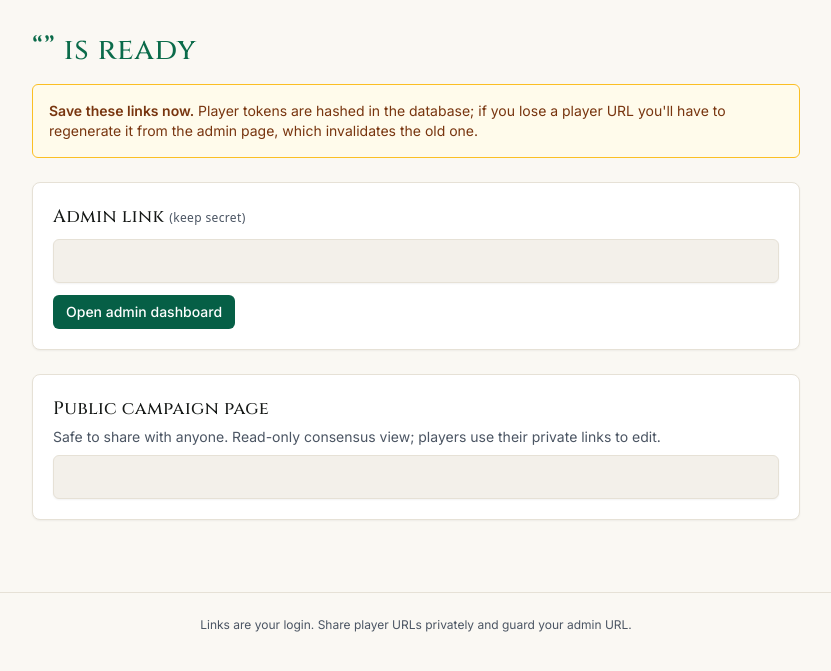
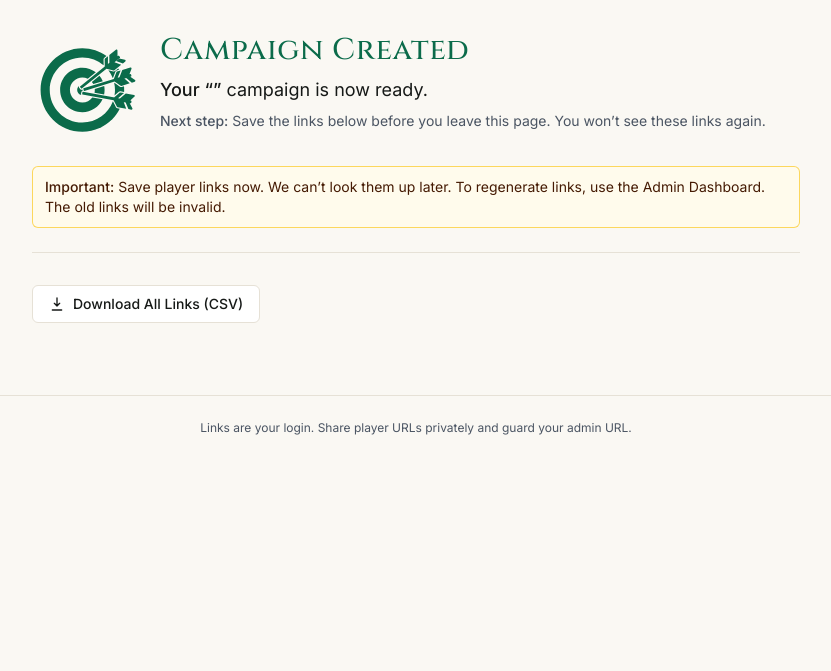
Before and after one commit to cayla/whendoweroll, a FastAPI app: template templates/created.html in a window 1280 px wide. Shown: the part 77-748 px from the top of the page, without its empty margins (224-1055 px from the left). Run offline with FastAPI, Linux system fonts and the light colour scheme; the template is opened without the code that fills it, so the values that code supplies are empty; parts of the project's set-up code (start-up, migrations or seed data) failed here and were passed over; some libraries are stand-ins or nearby versions; some web fonts are replaced.

Commit message:
Improve the Created page and optimized SVGs for smaller file size

```diff
--- a/static/css/app.css
+++ b/static/css/app.css
@@ -800,3 +800,20 @@ select.form-field::-ms-expand,
     outline-offset: 2px;
   }
 }
+
+/* Created campaign page: confirmation toast above copy button */
+.created-copy-toast {
+  opacity: 0;
+  visibility: hidden;
+  transform: translate(-50%, 6px);
+  transition:
+    opacity 0.18s ease,
+    transform 0.18s ease,
+    visibility 0.18s ease;
+}
+
+.created-copy-toast.is-visible {
+  opacity: 1;
+  visibility: visible;
+  transform: translate(-50%, 0);
+}
--- /dev/null
+++ b/static/js/created-page.js
@@ -0,0 +1,182 @@
+(function () {
+  "use strict";
+
+  /** @param {string} cell */
+  function escapeCsvField(cell) {
+    const s = String(cell ?? "");
+    if (/[",\n\r]/.test(s)) {
+      return `"${s.replace(/"/g, '""')}"`;
+    }
+    return s;
+  }
+
+  /**
+   * @param {{ link_type: string, link_description: string, link: string }[]} rows
+   */
+  function buildCsv(rows) {
+    const header = ["Link Type", "Link Description", "Link"];
+    const lines = [
+      header.map(escapeCsvField).join(","),
+      ...rows.map((r) =>
+        [r.link_type, r.link_description, r.link].map(escapeCsvField).join(",")
+      ),
+    ];
+    return "\ufeff" + lines.join("\r\n");
+  }
+
+  /**
+   * @param {string} message
+   */
+  function announce(message) {
+    const el = document.getElementById("created-page-status");
+    if (el) {
+      el.textContent = message;
+      window.setTimeout(() => {
+        if (el.textContent === message) {
+          el.textContent = "";
+        }
+      }, 3500);
+    }
+  }
+
+  function hideAllCopyToasts() {
+    document.querySelectorAll(".created-copy-toast").forEach((toast) => {
+      toast.classList.remove("is-visible");
+      toast.classList.add("hidden");
+      toast.setAttribute("aria-hidden", "true");
+      const tid = toast.dataset.hideTid;
+      if (tid) {
+        window.clearTimeout(Number(tid));
+        delete toast.dataset.hideTid;
+      }
+    });
+  }
+
+  /**
+   * @param {HTMLButtonElement} btn
+   */
+  function showCopyToast(btn) {
+    const wrap = btn.closest(".created-copy-wrap");
+    const toast = wrap?.querySelector(".created-copy-toast");
+    if (!toast || !(toast instanceof HTMLElement)) return;
+
+    hideAllCopyToasts();
+
+    toast.classList.remove("hidden");
+    toast.setAttribute("aria-hidden", "false");
+    window.requestAnimationFrame(() => {
+      toast.classList.add("is-visible");
+    });
+
+    const prev = toast.dataset.hideTid;
+    if (prev) window.clearTimeout(Number(prev));
+
+    toast.dataset.hideTid = String(
+      window.setTimeout(() => {
+        toast.classList.remove("is-visible");
+        toast.setAttribute("aria-hidden", "true");
+        window.setTimeout(() => {
+          toast.classList.add("hidden");
+        }, 200);
+        delete toast.dataset.hideTid;
+      }, 2000)
+    );
+  }
+
+  /**
+   * @param {string} inputId
+   */
+  async function copyUrl(inputId) {
+    const input = document.getElementById(inputId);
+    if (!input || !(input instanceof HTMLInputElement)) return;
+    const url = input.value;
+    if (!url) return;
+
+    try {
+      await navigator.clipboard.writeText(url);
+    } catch {
+      input.focus();
+      input.select();
+      try {
+        document.execCommand("copy");
+      } catch {
+        announce("Could not copy. Select the URL and copy manually.");
+        return;
+      }
+    }
+
+    const btn = Array.from(document.querySelectorAll(".created-copy-btn")).find(
+      (b) => b.getAttribute("data-copy-target") === inputId
+    );
+    if (btn && btn instanceof HTMLButtonElement) {
+      showCopyToast(btn);
+
+      const copyIcon = btn.querySelector(".created-copy-icon");
+      const doneIcon = btn.querySelector(".created-copy-done");
+      if (
+        copyIcon &&
+        doneIcon &&
+        copyIcon instanceof SVGElement &&
+        doneIcon instanceof SVGElement
+      ) {
+        copyIcon.classList.add("hidden");
+        doneIcon.classList.remove("hidden");
+      }
+      btn.disabled = true;
+      window.setTimeout(() => {
+        if (copyIcon && doneIcon) {
+          copyIcon.classList.remove("hidden");
+          doneIcon.classList.add("hidden");
+        }
+        btn.disabled = false;
+      }, 2000);
+    }
+  }
+
+  function parseManifest() {
+    const el = document.getElementById("created-links-manifest");
+    if (!el || !el.textContent) return null;
+    try {
+      return JSON.parse(el.textContent);
+    } catch {
+      return null;
+    }
+  }
+
+  function downloadCsv() {
+    const data = parseManifest();
+    if (!data || !Array.isArray(data.rows)) {
+      announce("Could not build CSV.");
+      return;
+    }
+    const csv = buildCsv(data.rows);
+    const stub = data.filename_stub || "campaign";
+    const pid = data.public_id || "campaign";
+    const shortId = typeof pid === "string" && pid.length >= 8 ? pid.slice(0, 8) : pid;
+    const filename = `${stub}-${shortId}-links.csv`;
+
+    const blob = new Blob([csv], { type: "text/csv;charset=utf-8" });
+    const url = URL.createObjectURL(blob);
+    const a = document.createElement("a");
+    a.href = url;
+    a.download = filename;
+    a.rel = "noopener";
+    document.body.appendChild(a);
+    a.click();
+    document.body.removeChild(a);
+    URL.revokeObjectURL(url);
+    announce("CSV download started.");
+  }
+
+  document.querySelectorAll(".created-copy-btn").forEach((btn) => {
+    btn.addEventListener("click", () => {
+      const id = btn.getAttribute("data-copy-target");
+      if (id) copyUrl(id);
+    });
+  });
+
+  const dl = document.getElementById("created-download-csv");
+  if (dl) {
+    dl.addEventListener("click", downloadCsv);
+  }
+})();
--- a/templates/created.html
+++ b/templates/created.html
@@ -1,48 +1,107 @@
 {% extends "base.html" %}
-{% block title %}{{ campaign.name }} &middot; created{% endblock %}
+{% block title %}Campaign Created: {{ campaign.name }}{% endblock %}
 
 {% block content %}
 <div class="max-w-3xl mx-auto">
-  <h1 class="heading text-3xl text-brand-fg">&ldquo;{{ campaign.name }}&rdquo; is ready</h1>
-  <div class="mt-4 rounded-md border border-amber-400 bg-amber-50 p-4 text-sm text-amber-900 dark:border-amber-600/80 dark:bg-amber-950/40 dark:text-amber-100">
-    <strong>Save these links now.</strong> Player tokens are hashed in the database;
-    if you lose a player URL you'll have to regenerate it from the admin page,
-    which invalidates the old one.
+  <header class="border-b border-line pb-6">
+    <div class="flex gap-4 items-start">
+      <span class="hidden shrink-0 sm:mt-0.5 sm:inline-flex sm:h-28 sm:w-28 sm:items-center sm:justify-center sm:rounded-full sm:bg-brand-fg/10 sm:text-brand-fg" aria-hidden="true">
+        {% include "fragments/bullseye_success_icon.svg" %}
+      </span>
+      <div class="min-w-0">
+        {% if campaign_origin == "imported" %}
+        <h1 class="heading text-3xl text-brand-fg leading-tight">Campaign Restored</h1>
+        <p class="mt-2 text-lg text-ink leading-snug">
+          <span class="font-medium">&ldquo;{{ campaign.name }}&rdquo;</span> is ready with new links.
+        </p>
+        <p class="mt-2 text-sm text-muted leading-relaxed">
+          Your backup was imported into a <strong class="font-medium text-ink">new</strong> campaign with fresh links.
+          The campaign's previous links are no longer valid.
+        </p>
+        {% else %}
+        <h1 class="heading text-3xl text-brand-fg leading-tight">Campaign Created</h1>
+        <p class="mt-2 text-lg text-ink leading-snug">
+          <span class="font-medium">Your &ldquo;{{ campaign.name }}&rdquo;</span> campaign is now ready.
+        </p>
+        <p class="mt-2 text-sm text-muted leading-relaxed">
+          <span class="font-medium">Next step:</span> Save the links below before you leave this page. You won&rsquo;t see these links again.
+        </p>
+        {% endif %}
+      </div>
+    </div>
+
+    <div class="mt-5 rounded-md border border-amber-300/90 bg-amber-50/90 px-3 py-2.5 text-sm text-amber-950 dark:border-amber-700/60 dark:bg-amber-950/35 dark:text-amber-50/95">
+      <strong class="font-medium">Important:</strong>
+      Save player links now. We can&rsquo;t look them up later. To regenerate links, use the Admin Dashboard. The old links will be invalid.
+    </div>
+  </header>
+
+  <div class="mt-8 flex flex-wrap items-center gap-3">
+    <button type="button" id="created-download-csv" class="btn-secondary px-4 py-2 text-sm font-medium inline-flex items-center gap-2">
+      <svg width="16" height="16" viewBox="0 0 24 24" fill="none" xmlns="http://www.w3.org/2000/svg" aria-hidden="true">
+        <path d="M12 3v12m0 0l4-4m-4 4l-4-4M5 21h14" stroke="currentColor" stroke-width="2" stroke-linecap="round" stroke-linejoin="round"/>
+      </svg>
+      Download All Links (CSV)
+    </button>
+    <p id="created-page-status" class="text-sm text-muted min-h-[1.25rem]" role="status" aria-live="polite"></p>
   </div>
 
-  <section class="mt-6 bg-surface border border-line rounded-lg p-5 shadow-sm">
-    <h2 class="heading text-lg" id="created-admin-heading">Admin link <span class="text-xs text-muted font-sans">(keep secret)</span></h2>
-    <label class="sr-only" for="created-admin-url">Admin URL</label>
-    <input id="created-admin-url" readonly value="{{ admin_url }}" class="form-field mt-2 bg-elevated font-mono text-xs"
-           onclick="this.select()" aria-labelledby="created-admin-heading">
-    <a href="{{ admin_url }}" class="mt-3 inline-block btn px-3 py-1.5 text-sm">
-      Open admin dashboard
+  {% for row in ui_rows %}
+  <section class="mt-6 bg-surface border border-line rounded-lg p-5 shadow-sm" aria-labelledby="{{ row.input_id }}-heading">
+    <div class="flex min-w-0 items-center justify-between gap-4 gap-y-1">
+      <h2 class="heading min-w-0 flex-1 text-lg pr-2" id="{{ row.input_id }}-heading">{% if row.kind == "player" %}Player Link: {% endif %}{{ row.title }}</h2>
+      {% if row.badge %}
+      <span class="shrink-0 text-xs font-medium uppercase tracking-wide text-muted">{{ row.badge }}</span>
+      {% endif %}
+    </div>
+    <p class="mt-1 text-sm text-muted leading-relaxed">{{ row.description }}</p>
+    <div class="mt-3 grid min-w-0 grid-cols-[minmax(0,1fr)_auto] gap-2 items-stretch">
+      <label class="sr-only" for="{{ row.input_id }}">URL for {{ row.title }}</label>
+      <input
+        id="{{ row.input_id }}"
+        readonly
+        value="{{ row.url }}"
+        class="form-field mt-0 min-h-0 w-full min-w-0 bg-elevated font-mono text-xs created-link-input"
+        onclick="this.select()"
+        aria-labelledby="{{ row.input_id }}-heading"
+      >
+      <div class="created-copy-wrap relative flex min-h-0 shrink-0 self-stretch">
+        <div
+          class="created-copy-toast pointer-events-none absolute bottom-full left-1/2 z-20 mb-1.5 hidden w-max max-w-[min(100vw-2rem,14rem)] rounded-md border border-line bg-elevated px-2.5 py-1.5 text-center text-xs font-medium leading-snug text-ink shadow-md dark:bg-surface"
+          role="status"
+          aria-live="polite"
+          aria-hidden="true"
+        >
+          Copied to clipboard.
+        </div>
+        <button
+          type="button"
+          class="btn-secondary box-border inline-flex h-full min-h-0 min-w-[2.75rem] shrink-0 items-center justify-center px-3 py-0 created-copy-btn"
+          data-copy-target="{{ row.input_id }}"
+          aria-describedby="{{ row.input_id }}-heading"
+        >
+          <span class="sr-only">Copy</span>
+          <svg class="created-copy-icon h-5 w-5 text-current" width="20" height="20" viewBox="0 0 24 24" fill="none" xmlns="http://www.w3.org/2000/svg" aria-hidden="true">
+            <path stroke="currentColor" stroke-width="1.75" stroke-linecap="round" stroke-linejoin="round" d="M15.75 17.25v3.375c0 .621-.504 1.125-1.125 1.125h-9.75a1.125 1.125 0 01-1.125-1.125V7.875c0-.621.504-1.125 1.125-1.125H6.75a9.06 9.06 0 011.5-.124m7.5 10.376h3.375c.621 0 1.125-.504 1.125-1.125V11.25c0-4.46-3.243-8.161-7.5-8.876a9.06 9.06 0 00-1.5-.124H9.375c-.621 0-1.125.504-1.125 1.125v3.5m7.5 10.375H9.375a1.125 1.125 0 01-1.125-1.125v-9.25m12 6.625v-1.875a3.375 3.375 0 00-3.375-3.375h-1.5a1.125 1.125 0 01-1.125-1.125v-1.5a3.375 3.375 0 00-3.375-3.375H9.75" />
+          </svg>
+          <svg class="created-copy-done hidden h-5 w-5 text-current" width="20" height="20" viewBox="0 0 24 24" fill="none" xmlns="http://www.w3.org/2000/svg" aria-hidden="true">
+            <path stroke="currentColor" stroke-width="2" stroke-linecap="round" stroke-linejoin="round" d="M4.5 12.75l6 6 9-13.5" />
+          </svg>
+        </button>
+      </div>
+    </div>
+    {% if row.kind == "admin" %}
+    <a href="{{ row.url }}" class="mt-4 inline-block btn px-4 py-2 text-sm font-medium">
+      View Admin Dashboard
     </a>
+    {% endif %}
   </section>
+  {% endfor %}
+</div>
 
-  <section class="mt-6 bg-surface border border-line rounded-lg p-5 shadow-sm">
-    <h2 class="heading text-lg" id="created-public-heading">Public campaign page</h2>
-    <p class="mt-1 text-sm text-muted">
-      Safe to share with anyone. Read-only consensus view; players use their private links to edit.
-    </p>
-    <label class="sr-only" for="created-public-url">Public campaign URL</label>
-    <input id="created-public-url" readonly value="{{ public_url }}" class="form-field mt-2 bg-elevated font-mono text-xs"
-           onclick="this.select()" aria-labelledby="created-public-heading">
-  </section>
+<script type="application/json" id="created-links-manifest">{{ links_manifest_json | safe }}</script>
+{% endblock %}
 
-  {% if players_with_urls %}
-  <section class="mt-6 bg-surface border border-line rounded-lg p-5 shadow-sm">
-    <h2 class="heading text-lg">Player links <span class="text-xs text-muted font-sans">(send these privately)</span></h2>
-    <ul class="mt-3 space-y-3">
-      {% for player, url in players_with_urls %}
-      <li>
-        <label class="font-medium text-ink" for="created-player-url-{{ player.id }}">{{ player.display_name }}</label>
-        <input id="created-player-url-{{ player.id }}" readonly value="{{ url }}" class="form-field mt-1 bg-elevated font-mono text-xs"
-               onclick="this.select()">
-      </li>
-      {% endfor %}
-    </ul>
-  </section>
-  {% endif %}
-</div>
+{% block page_scripts %}
+<script src="{{ url_for('static', path='js/created-page.js') }}"></script>
 {% endblock %}
```
Also changed, not shown: app/routes/index.py (+91 -13 lines), static/img/bullseye-success.svg (added), static/img/dice-background.svg, static/img/favicon.svg, static/img/hero-dice/d10-dice.svg, static/img/hero-dice/d4-dice.svg, static/img/hero-dice/d6-dice.svg, static/img/party-silhouette.svg, templates/fragments/bullseye_success_icon.svg (added).
